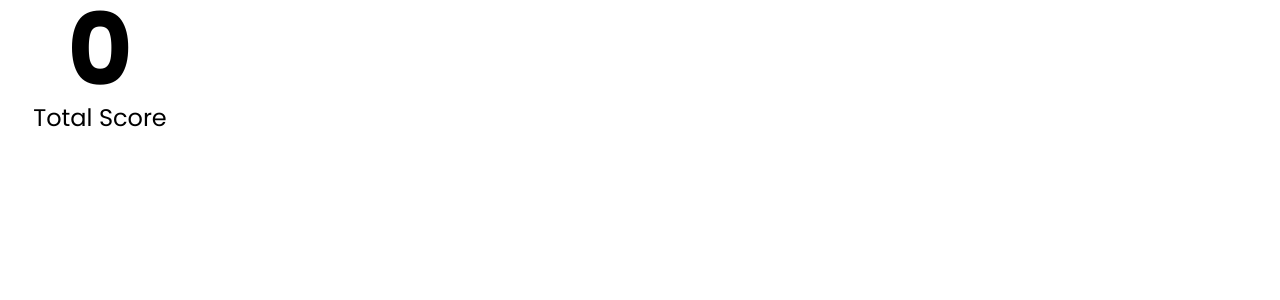
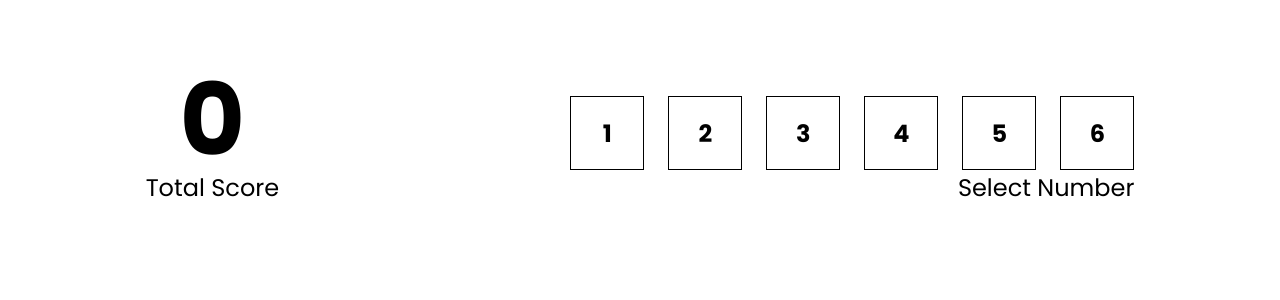
Before and after one commit to HussainJam/Dice_Game, a React (Vite) app: page / in a window 1280 px wide. Shown: the top 300 px of the page. Built offline with nearby package versions, Linux system fonts and the light colour scheme.

Commit message:
modified: GamePlay.jsx

```diff
--- a/src/Components/GamePlay.jsx
+++ b/src/Components/GamePlay.jsx
@@ -1,11 +1,27 @@
+import NumberSelector from "./NumberSelector";
 import TotalScore from "./TotalScore";
+import styled from "styled-components";
 
 const GamePlay = () => {
   return (
-    <main>
+    <MainContainer>
+      <div className="top_section">
       <TotalScore />
-    </main>
+      <NumberSelector />
+      </div>
+    </MainContainer>
   )
 }
 
 export default GamePlay;
+
+
+const MainContainer = styled.main`
+padding-top: 70px;
+
+.top_section {
+  display: flex;
+  justify-content: space-around;
+  align-items: end;
+  }
+` ;
--- /dev/null
+++ b/src/Components/NumberSelector.jsx
@@ -0,0 +1,57 @@
+import { useState } from "react";
+import styled from "styled-components"
+
+
+const NumberSelector = () => {
+
+    const arrNumber = [1,2,3,4,5,6];
+    const [selectedNumber, setSelecetedNumber] = useState();
+    // console.log(selectedNumber);
+
+    return (
+        <NumberSelectorContainer>
+    <div className="flex">
+        {
+            arrNumber.map((value,i) => (
+                <Box isSelected = {value == selectedNumber}
+                 key={i} onClick={() => setSelecetedNumber(value)}>
+                    {value}
+                </Box>
+            ))
+        }
+    </div>
+    <p>Select Number</p>
+    </NumberSelectorContainer>
+  )
+}
+
+export default NumberSelector;
+
+const NumberSelectorContainer = styled.div`
+ display: flex;
+ flex-direction: column;
+ align-items: end;
+
+.flex {
+        display: flex;
+        gap: 24px;
+    }
+    p {
+        font-size: 24px;
+        font-weight: 700px;
+
+    }
+`;
+
+const Box = styled.div`
+    height: 72px;
+    width: 72px;
+    border: 1px solid black;
+    display: grid;
+    place-items: center;
+    font-size: 24px;
+    font-weight: 700;
+    background-color: ${(props)=>(props.isSelected ? "black" : "white")};
+    color: ${(props)=>(!props.isSelected ? "black" : "white")};
+
+`;
--- a/src/Components/TotalScore.jsx
+++ b/src/Components/TotalScore.jsx
@@ -13,7 +13,7 @@
 export default TotalScore;
 
 const ScoreContainer = styled.div`
-max-width: 200px;
+    max-width: 200px;
     text-align: center;
     h1 {
         font-size: 100px;
```
